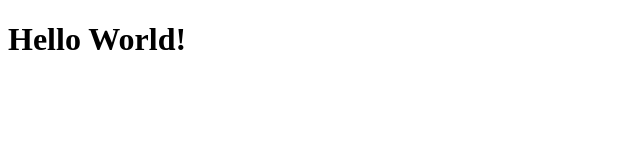
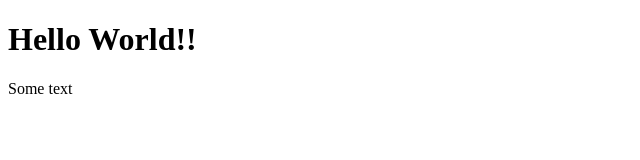
Before and after one commit to Bachana1/new_repo, a plain HTML site: page index.html in a window 1280 px wide. Shown: the full height of the page, 0-640 px from the left. Drawn offline with Linux system fonts and the light colour scheme.

Commit message:
task 5recreate previus commit

```diff
--- a/index.html
+++ b/index.html
@@ -5,6 +5,9 @@
   <title>The main document</title>
 </head>
 <body>
-  <h1>Hello World!</h1>
+  <h1>Hello World!!</h1>
+  <p>
+    Some text
+  </p>
 </body>
 </html>
```
